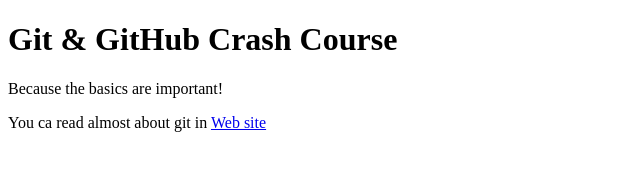
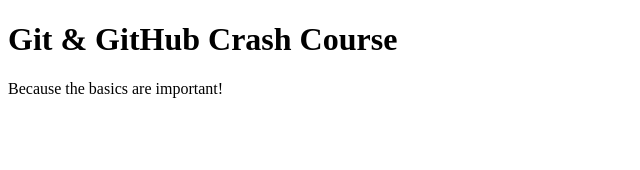
Before and after one commit to DavidMar78/github-crash-course, a plain HTML site: page index.html in a window 1280 px wide. Shown: the whole page, without its empty margins (0-640 px from the left). Drawn offline with Linux system fonts and the light colour scheme.

Commit message:
Revert "Link to more informations"
This reverts commit 75e94296d09da8142d13973fdd2cf918cd265292.

```diff
--- a/index.html
+++ b/index.html
@@ -9,6 +9,5 @@
   <body>
     <h1>Git & GitHub Crash Course</h1>
     <p>Because the basics are important!</p>
-    <p>You ca read almost about git in <a href="https://github.com/">Web site</a></p>
   </body>
 </html>
```
